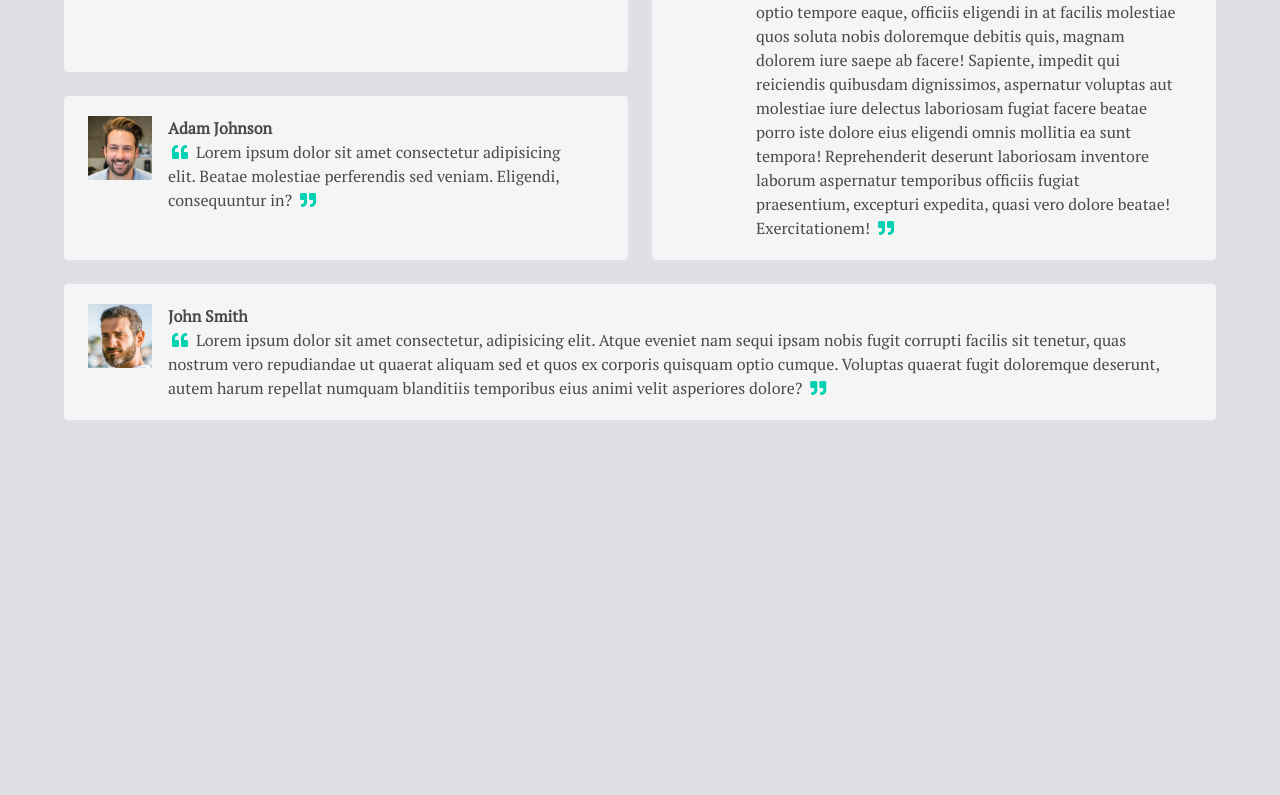
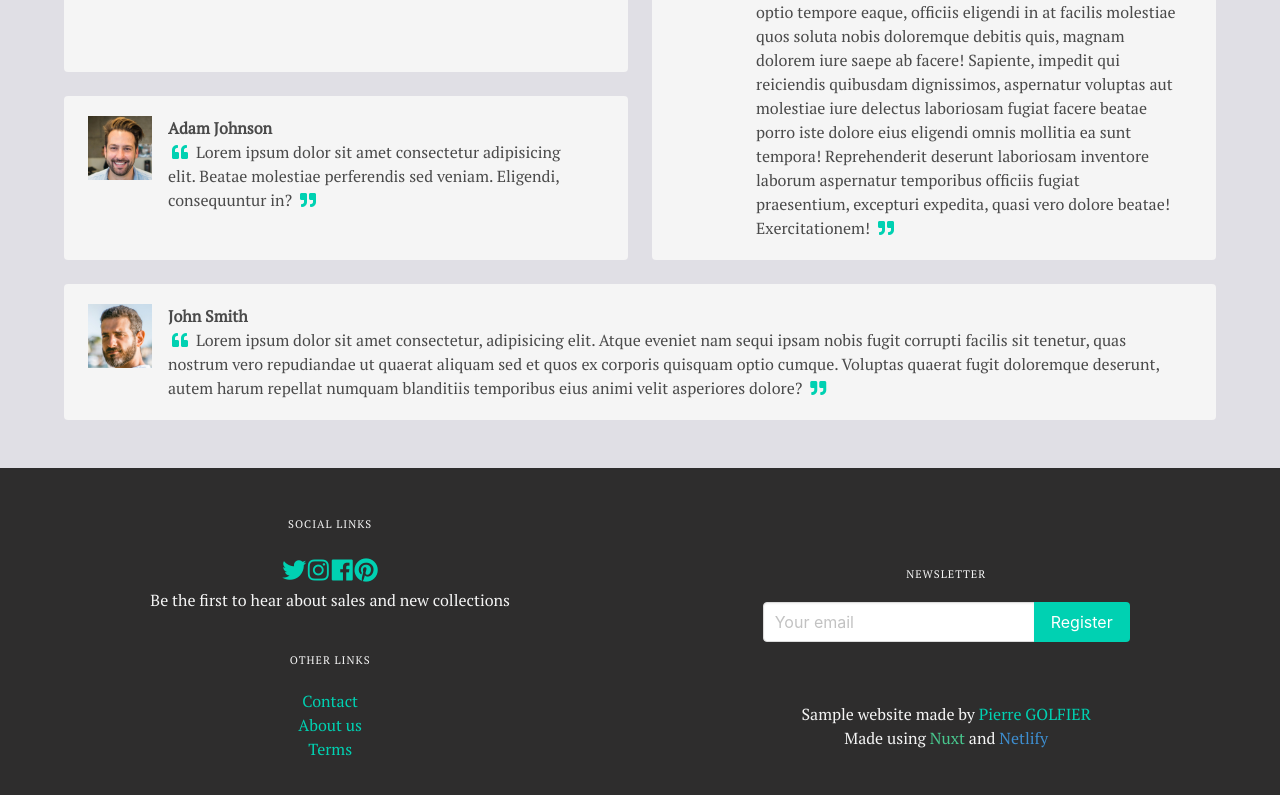
Before and after one commit to pedraal/serverless-ecommerce, a Nuxt app: page / in a window 1280 px wide. Shown: the part 2948-3743 px from the top of the page. Before the commit the page ends 3416 px from the top, so only its background shows below. Built offline with nearby package versions, Linux system fonts and the light colour scheme; a web font is replaced by a local one.

Commit message:
footer done

```diff
--- a/assets/bulma.scss
+++ b/assets/bulma.scss
@@ -1,6 +1,6 @@
 @charset "utf-8";
 
 //Bulma customization goes here
-
+$footer-background-color: #2e2d2d;
 @import "~bulma/sass/utilities/_all.sass";
 @import "~bulma/bulma";
--- /dev/null
+++ b/components/Footer.vue
@@ -0,0 +1,111 @@
+<template>
+  <footer class="footer">
+    <div class="level has-text-centered has-text-white-ter">
+      <div class="level-item">
+        <div>
+          <ul class="is-size-4 social">
+            <p class="heading">Social links</p>
+            <li>
+              <a href="#">
+                <span class="icon has-text-primary">
+                  <span class="fab fa-twitter"></span>
+                </span>
+              </a>
+            </li>
+            <li>
+              <a href="#">
+                <span class="icon has-text-primary">
+                  <span class="fab fa-instagram"></span>
+                </span>
+              </a>
+            </li>
+            <li>
+              <a href="#">
+                <span class="icon has-text-primary">
+                  <span class="fab fa-facebook"></span>
+                </span>
+              </a>
+            </li>
+            <li>
+              <a href="#">
+                <span class="icon has-text-primary">
+                  <span class="fab fa-pinterest"></span>
+                </span>
+              </a>
+            </li>
+          </ul>
+          <p class="is-size-6">Be the first to hear about sales and new collections</p>
+
+          <ul class="other">
+            <p class="heading">Other links</p>
+            <li>
+              <a href="#" class="has-text-primary">Contact</a>
+            </li>
+            <li>
+              <a href="#" class="has-text-primary">About us</a>
+            </li>
+            <li>
+              <a href="#" class="has-text-primary">Terms</a>
+            </li>
+          </ul>
+        </div>
+      </div>
+
+      <div class="level-item">
+        <div>
+          <p class="heading">Newsletter</p>
+          <form @submit.prevent="register">
+            <div class="field has-addons has-addons-right">
+              <p class="control">
+                <input class="input" type="text" placeholder="Your email" v-model="email" />
+              </p>
+              <p class="control">
+                <input type="submit" class="button is-primary" value="Register" />
+              </p>
+            </div>
+          </form>
+          <p>
+            Sample website made by
+            <a
+              class="has-text-primary"
+              href="https://pedraal.dev"
+              target="_blank"
+            >Pierre GOLFIER</a>
+            <br />Made using
+            <a href="https://nuxtjs.org/" target="_blank" class="has-text-success">Nuxt</a> and
+            <a href="https://www.netlify.com/" target="_blank" class="has-text-info">Netlify</a>
+          </p>
+        </div>
+      </div>
+    </div>
+  </footer>
+</template>
+
+<script>
+export default {
+  data() {
+    return {
+      email: ""
+    };
+  }
+};
+</script>
+
+<style lang="scss" scoped>
+.level-item {
+  .social {
+    li {
+      display: inline-block;
+    }
+  }
+  .other {
+    margin: 40px 0;
+  }
+  form {
+    margin-bottom: 60px;
+  }
+  .heading {
+    margin-bottom: 20px;
+  }
+}
+</style>
--- a/layouts/default.vue
+++ b/layouts/default.vue
@@ -2,13 +2,16 @@
   <div>
     <Header />
     <nuxt />
+    <Footer />
   </div>
 </template>
 <script>
 import Header from "@/components/Header";
+import Footer from "@/components/Footer";
 export default {
   components: {
-    Header
+    Header,
+    Footer
   }
 };
 </script>
```
